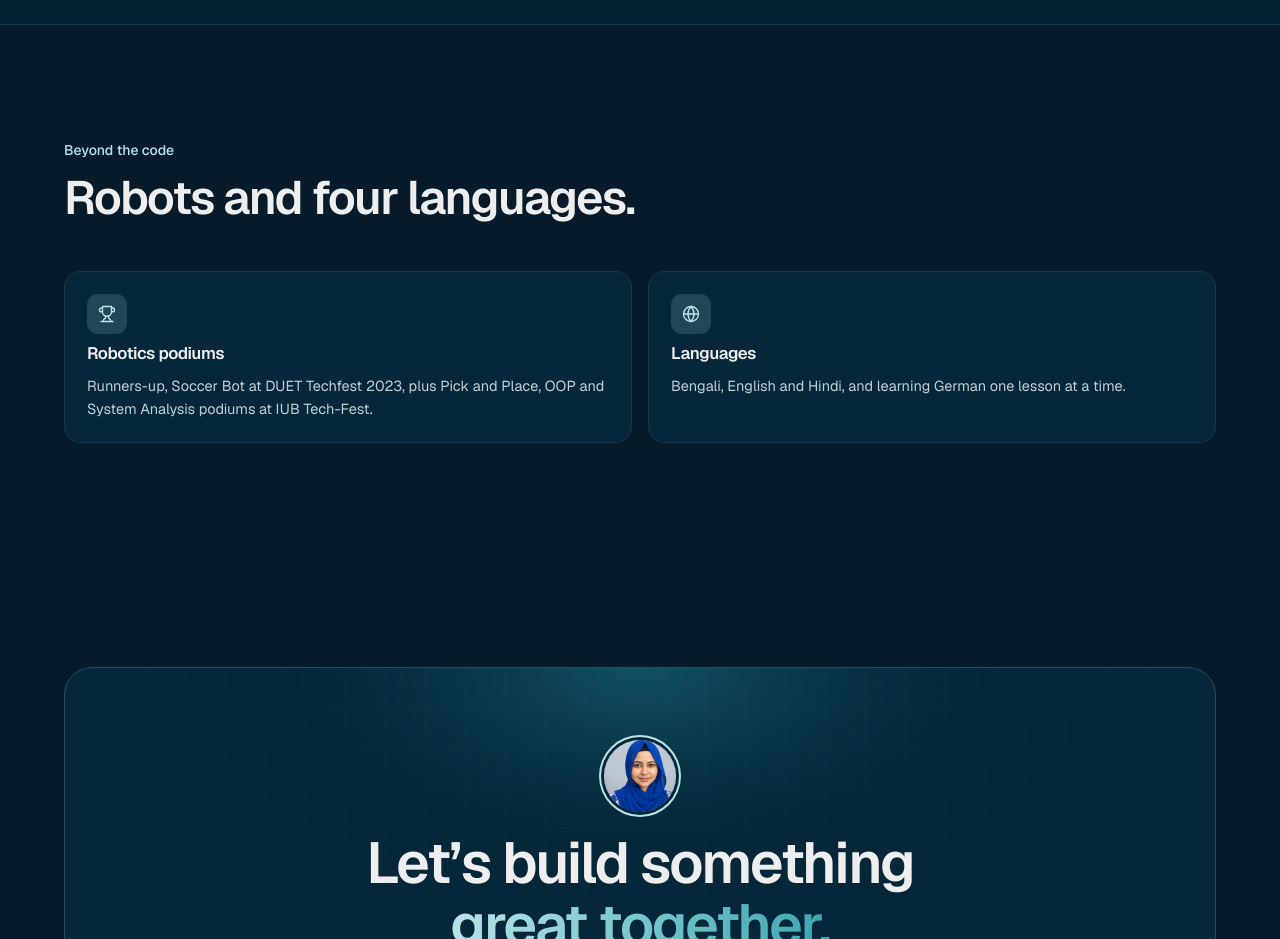
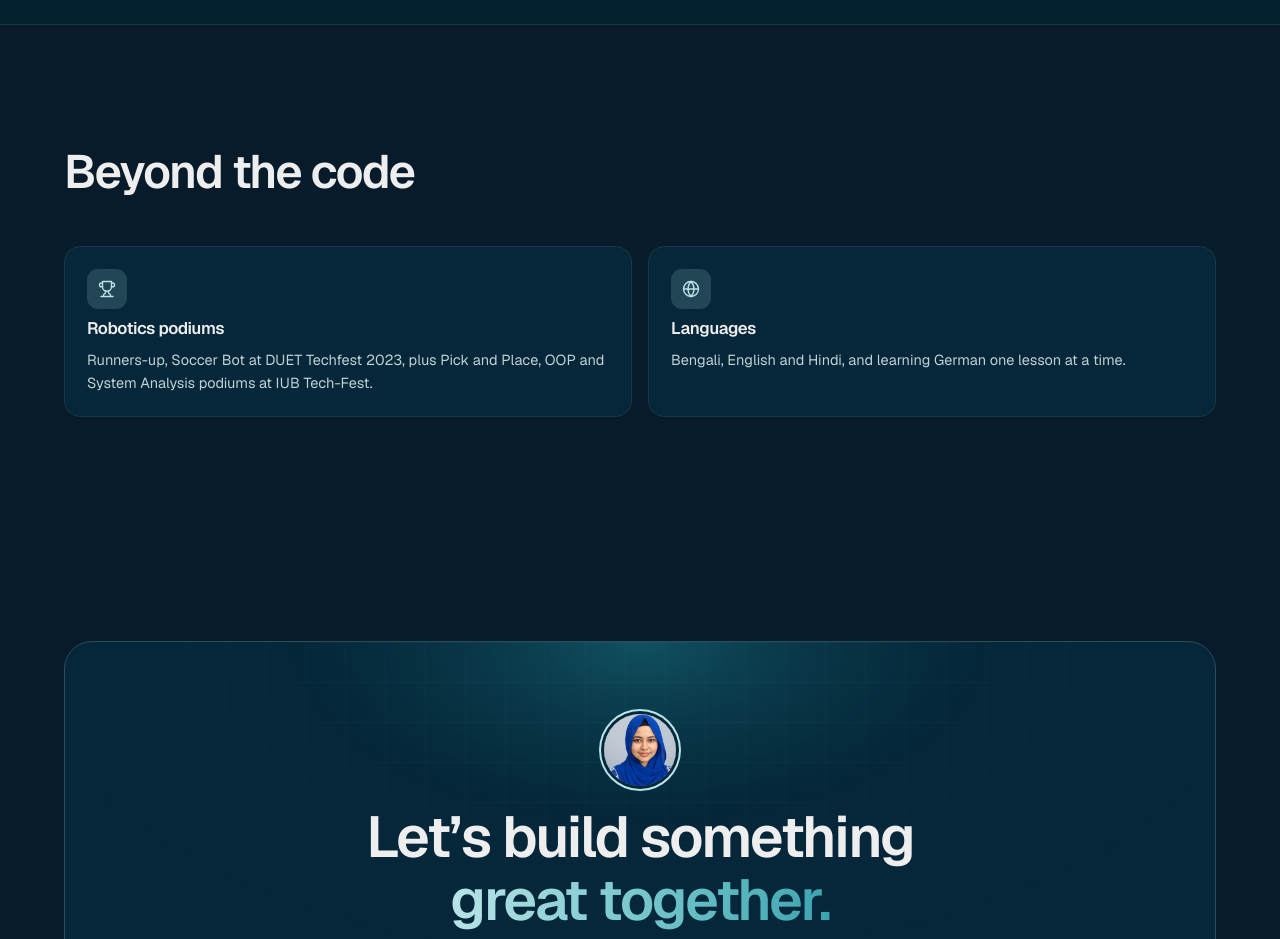
Before and after one commit to NusratJahanShawon/NusratJahanShawon.github.io, a plain HTML site: page index.html in a window 1280 px wide. Shown: the part 7940-8879 px from the top of the page. Drawn offline with nearby package versions, Linux system fonts and the light colour scheme; no server answers.

Commit message:
New one-page résumé, plain Beyond the code heading
Co-Authored-By: Claude Opus 5.5 <noreply@anthropic.com>
Claude-Session: https://claude.ai/code/session_01Qv423vzzirJMvgAZGFXphV

```diff
--- a/index.html
+++ b/index.html
@@ -753,8 +753,7 @@
   <section class="section" aria-labelledby="beyond-title">
     <div class="container">
       <div class="section-head reveal">
-        <span class="kicker">Beyond the code</span>
-        <h2 id="beyond-title">Robots and four languages.</h2>
+        <h2 id="beyond-title">Beyond the code</h2>
       </div>
       <div class="beyond">
         <div class="beyond-card reveal"><span class="beyond-card__icon"><svg class="i" aria-hidden="true"><use href="#i-trophy"/></svg></span><h3>Robotics podiums</h3><p>Runners-up, Soccer Bot at DUET Techfest 2023, plus Pick and Place, OOP and System Analysis podiums at IUB Tech-Fest.</p></div>
```
Also changed, not shown: 1 other file.
